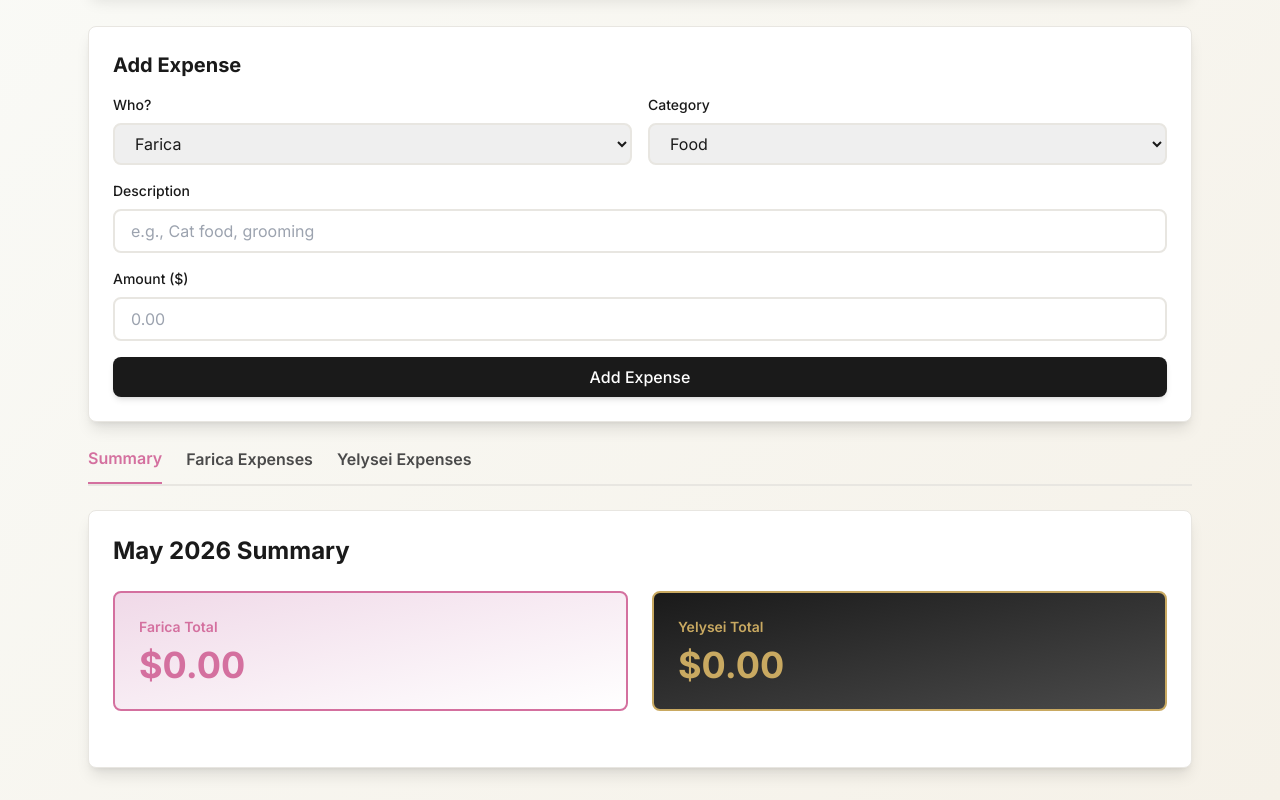
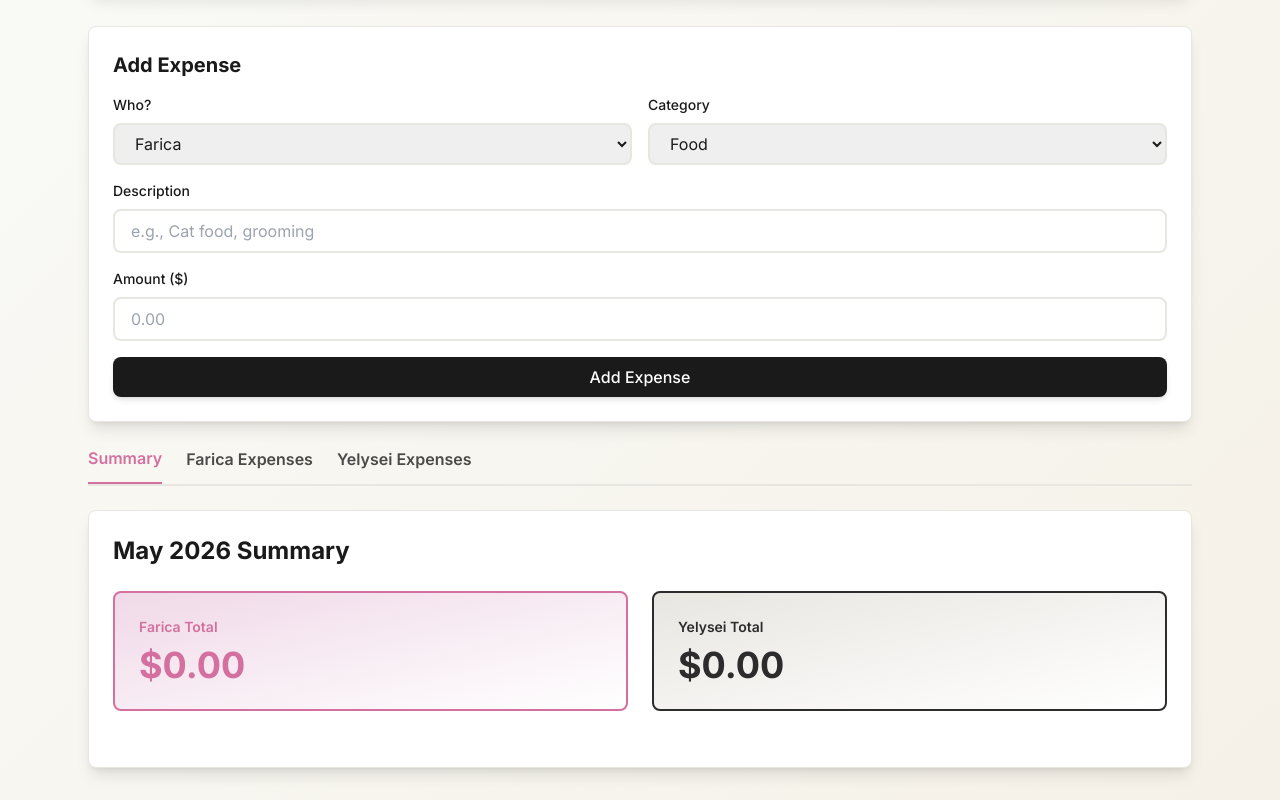
Before and after one commit to faricamago/THEO, a React (Vite) app in the folder frontend/: page / in a window 1280 px wide. Shown: the part 320-1120 px from the top of the page. Built offline with nearby package versions, Linux system fonts and the light colour scheme; no server answers.

Commit message:
style fix

```diff
--- a/frontend/src/components/Dashboard.tsx
+++ b/frontend/src/components/Dashboard.tsx
@@ -31,9 +31,9 @@ export default function Dashboard({ expenses, settlement, month, year }: Dashboa
           <p className="text-4xl font-bold text-royal-pink">${faricaTotal.toFixed(2)}</p>
         </div>
 
-        <div className="p-6 bg-gradient-to-br from-royal-black to-dark-grey rounded-lg border-2 border-gold-accent">
-          <p className="text-sm font-semibold text-gold-accent mb-2">Yelysei Total</p>
-          <p className="text-4xl font-bold text-gold-accent">${yelyseiTotal.toFixed(2)}</p>
+        <div className="p-6 bg-gradient-to-br from-soft-grey to-white rounded-lg border-2 border-charcoal">
+          <p className="text-sm font-semibold text-charcoal mb-2">Yelysei Total</p>
+          <p className="text-4xl font-bold text-charcoal">${yelyseiTotal.toFixed(2)}</p>
         </div>
       </div>
 
```
